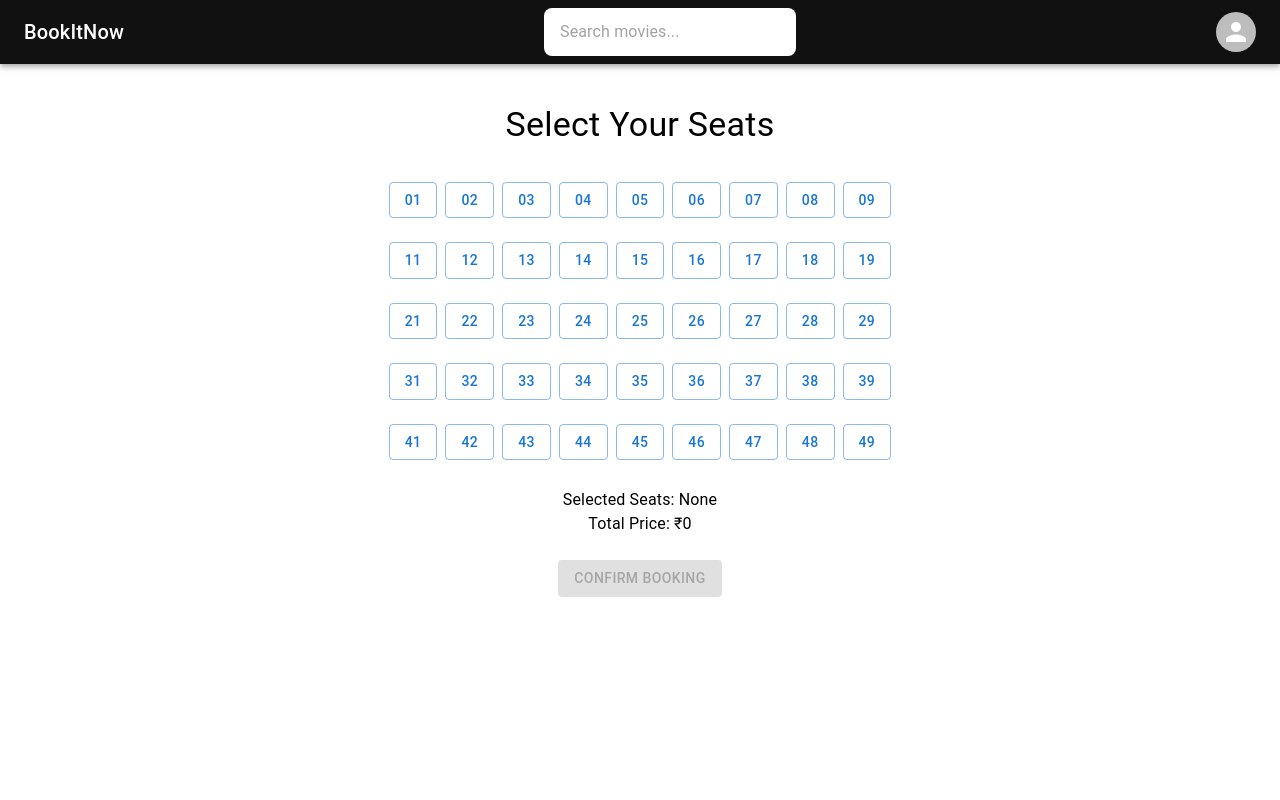
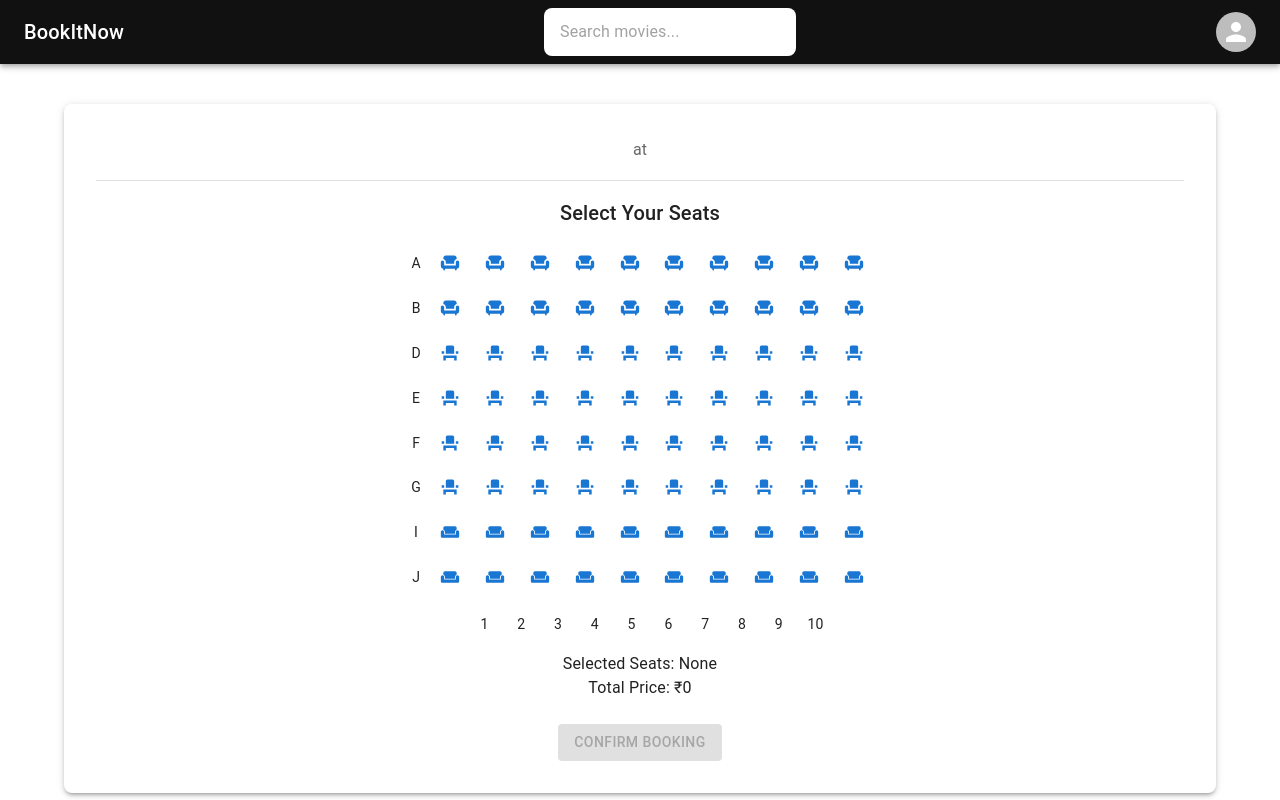
Before and after one commit to Bhushan1137/Movie-Ticket-Booking, a React (Create React App) app: page /seat-selection/1 in a window 1280 px wide. Built offline with nearby package versions, Linux system fonts and the light colour scheme; no server answers.

Commit message:
seat arrangement

```diff
--- a/src/components/DateTimeSelection.jsx
+++ b/src/components/DateTimeSelection.jsx
@@ -7,6 +7,9 @@ import {
   Box,
   ToggleButton,
   ToggleButtonGroup,
+  Paper,
+  Divider,
+  Fade,
 } from "@mui/material";
 import { useEffect, useState } from "react";
 import dayjs from "dayjs";
@@ -21,7 +24,7 @@ const generateNextFiveDates = () => {
 };
 
 function DateTimeSelection() {
-  const { id } = useParams();
+  const { id: movieId } = useParams();
   const navigate = useNavigate();
 
   const [selectedDate, setSelectedDate] = useState(null);
@@ -31,61 +34,63 @@ function DateTimeSelection() {
   useEffect(() => {
     const fetchMoviesData = async () => {
       try {
-        const response = await fetch(`${BASE_URL}/${id}?api_key=${API_KEY}`);
+        const response = await fetch(
+          `${BASE_URL}/${movieId}?api_key=${API_KEY}`
+        );
         const data = await response.json();
-        console.log("data: ", data);
-
-        if (!data || data.success === false) {
-          throw new Error("Movie Data Not Found");
-        }
+        if (!data || data.success === false) throw new Error("Movie Not Found");
         setMovieData(data);
-        console.log("movies data", movieData)
       } catch (error) {
-        console.error("Error in Fetching the Movie Details:", error);
+        console.error("Error fetching movie details:", error);
       }
     };
     fetchMoviesData();
-  }, [id]);
+  }, [movieId]);
 
   const handleContinue = () => {
     if (!selectedDate || !selectedTime) return;
 
-    navigate(`/seat-selection/${id}`, {
+    navigate(`/seat-selection/${movieId}`, {
       state: {
         date: selectedDate.format("YYYY-MM-DD"),
         time: selectedTime,
+        movieId,
       },
     });
   };
 
   return (
-    <Container sx={{ mt: 4 }}>
-      <Grid
+    <Container sx={{ mt: 4, maxWidth: "md" }}>
+      <Paper elevation={3} sx={{ p: 4, borderRadius: 3 }}>
+        <Grid container spacing={3} direction="column" alignItems="center">
+          <Grid item textAlign="center">
+            <Typography variant="h5" fontWeight="bold" gutterBottom>
+              {movieData.title}
+            </Typography>
+            <Box
               sx={{
                 display: "flex",
                 justifyContent: "center",
-          flexDirection: "column",
-          textAlign: "center",
+                gap: 1,
+                flexWrap: "wrap",
               }}
             >
-        <Typography variant="h4">{movieData.title}</Typography>
-        <Grid sx={{ display: "flex", gap: 2 }}>
               {movieData.genres?.map((genre) => (
                 <Typography
                   key={genre.id}
-      variant="subtitle1"
+                  variant="body2"
                   color="text.secondary"
                 >
                   {genre.name}
                 </Typography>
               ))}
+            </Box>
           </Grid>
-      </Grid>
-      <Typography variant="h4" fontWeight="bold" gutterBottom>
-        Select Date & Time
-      </Typography>
 
-      <Box sx={{ mt: 3 }}>
+          <Divider flexItem sx={{ my: 2 }} />
+
+          {/* Date Selection */}
+          <Grid item width="100%">
             <Typography variant="h6" gutterBottom>
               Choose a Date
             </Typography>
@@ -93,17 +98,55 @@ function DateTimeSelection() {
               exclusive
               value={selectedDate}
               onChange={(_, newDate) => setSelectedDate(newDate)}
-          sx={{ flexWrap: "wrap", gap: 2 }}
+              sx={{
+                display: "flex",
+                flexWrap: "wrap",
+                gap: 1,
+                justifyContent: "center",
+              }}
             >
               {generateNextFiveDates().map((date) => (
-            <ToggleButton key={date} value={date} sx={{ p: 2 }}>
-              {date.format("DD MMM YYYY")}
+                <ToggleButton
+                  key={date}
+                  value={date}
+                  size="small"
+                  sx={{
+                    px: 2,
+                    py: 1,
+                    fontSize: "0.8rem",
+                    borderRadius: 2,
+                    border: "2px solid",
+                    borderColor:
+                      selectedDate?.format("YYYY-MM-DD") ===
+                      date.format("YYYY-MM-DD")
+                        ? "secondary.main"
+                        : "grey.300",
+                    bgcolor:
+                      selectedDate?.format("YYYY-MM-DD") ===
+                      date.format("YYYY-MM-DD")
+                        ? "secondary.light"
+                        : "background.paper",
+                    color:
+                      selectedDate?.format("YYYY-MM-DD") ===
+                      date.format("YYYY-MM-DD")
+                        ? "secondary.contrastText"
+                        : "text.primary",
+                    transition: "all 0.2s ease-in-out",
+                    "&:hover": {
+                      borderColor: "secondary.main",
+                      bgcolor: "secondary.light",
+                      color:'secondary.contrastText'
+                    },
+                  }}
+                >
+                  {date.format("ddd, MMM D")}
                 </ToggleButton>
               ))}
             </ToggleButtonGroup>
-      </Box>
+          </Grid>
 
-      <Box sx={{ mt: 5 }}>
+          {/* Time Slot Selection */}
+          <Grid item width="100%" sx={{ mt: 3 }}>
             <Typography variant="h6" gutterBottom>
               Choose a Time Slot
             </Typography>
@@ -111,25 +154,72 @@ function DateTimeSelection() {
               exclusive
               value={selectedTime}
               onChange={(_, newTime) => setSelectedTime(newTime)}
-          sx={{ flexWrap: "wrap", gap: 2 }}
+              sx={{
+                display: "flex",
+                flexWrap: "wrap",
+                gap: 1,
+                justifyContent: "center",
+              }}
             >
               {timeSlots.map((slot) => (
-            <ToggleButton key={slot} value={slot} sx={{ p: 2 }}>
+                <ToggleButton
+                  key={slot}
+                  value={slot}
+                  size="small"
+                  sx={{
+                    px: 2,
+                    py: 1,
+                    fontSize: "0.8rem",
+                    borderRadius: 2,
+                    color:'text.primary',
+                    "&.Mui-selected": {
+                      borderColor: "secondary.main",
+                      backgroundColor: "secondary.light",
+                      color: "secondary.contrastText",
+                    },
+                    "&.Mui-selected:hover": {
+                      backgroundColor: "secondary.main",
+                    },
+                    "&:hover": {
+                      borderColor: "secondary.main",
+                      backgroundColor: "secondary.light",
+                      color: "secondary.contrastText",
+                    },
+                  }}
+                >
                   {slot}
                 </ToggleButton>
               ))}
             </ToggleButtonGroup>
+          </Grid>
+
+          {/* Summary Box */}
+          {selectedDate && selectedTime && (
+            <Fade in={true}>
+              <Box sx={{ mt: 3, p: 2, bgcolor: "grey.100", borderRadius: 2 }}>
+                <Typography variant="body2">
+                  <strong>Date:</strong> {selectedDate.format("YYYY-MM-DD")}
+                </Typography>
+                <Typography variant="body2">
+                  <strong>Time:</strong> {selectedTime}
+                </Typography>
               </Box>
+            </Fade>
+          )}
 
+          {/* Continue Button */}
           <Button
             variant="contained"
             color="primary"
-        sx={{ mt: 5 }}
+            size="medium"
+            sx={{ mt: 4 }}
             disabled={!selectedDate || !selectedTime}
             onClick={handleContinue}
           >
             Continue to Seat Selection
           </Button>
+        </Grid>
+      </Paper>
     </Container>
   );
 }
--- a/src/components/SeatSelection.js
+++ b/src/components/SeatSelection.js
@@ -1,113 +1,170 @@
 import { useState, useEffect } from "react";
-import { useNavigate, useParams } from "react-router-dom";
+import { useLocation, useNavigate } from "react-router-dom";
 import { auth, db } from "../firebase";
 import { doc, setDoc, getDoc } from "firebase/firestore";
-import { Container, Button, Typography, Grid, Box } from "@mui/material";
+import {
+  Container,
+  Button,
+  Typography,
+  Grid,
+  Box,
+  Paper,
+  Divider,
+} from "@mui/material";
+import ChairIcon from '@mui/icons-material/Chair';
+import EventSeatIcon from '@mui/icons-material/EventSeat';
+import WeekendIcon from '@mui/icons-material/Weekend';
 
-const SEAT_ROWS = 5;
-const SEAT_COLS = 9;
+const SEAT_ROWS = 10;
+const SEAT_COLS = 10;
 const TICKET_PRICE = 200;
 
+// Example: hide rows C and H (alphabetically). Provide from props or state.
+const HIDDEN_ROWS = ['C', 'H'];
+
+const getCategory = rowIndex => {
+  if (rowIndex <= 2) return 'silver';
+  if (rowIndex <= 6) return 'gold';
+  return 'premium';
+};
+
+const getSeatIcon = category => {
+  switch (category) {
+    case 'silver': return <ChairIcon fontSize="small" />;
+    case 'gold': return <EventSeatIcon fontSize="small" />;
+    case 'premium': return <WeekendIcon fontSize="small" />;
+    default: return <ChairIcon fontSize="small" />;
+  }
+};
+
 function SeatSelection() {
-  const { id } = useParams(); // Movie ID
+  const { state } = useLocation();
+  const { date, time, movieId } = state || {};
   const navigate = useNavigate();
   const [selectedSeats, setSelectedSeats] = useState([]);
   const [bookedSeats, setBookedSeats] = useState([]);
+  const [movieTitle, setMovieTitle] = useState('');
 
   useEffect(() => {
-    const fetchBookedSeats = async () => {
-      if (!auth.currentUser) return;
-      const bookingRef = doc(db, "bookings", `${auth.currentUser.uid}_${id}`);
-      const bookingSnap = await getDoc(bookingRef);
-      if (bookingSnap.exists()) {
-        setBookedSeats(bookingSnap.data().seats);
+    const fetchAll = async () => {
+      if (auth.currentUser) {
+        const bsRef = doc(db, "bookings", `${auth.currentUser.uid}_${movieId}`);
+        const bsSnap = await getDoc(bsRef);
+        if (bsSnap.exists()) setBookedSeats(bsSnap.data().seats || []);
       }
+      try {
+        const res = await fetch(`${process.env.REACT_APP_MOVIE_BASE_URL}/${movieId}?api_key=${process.env.REACT_APP_MOVIE_API_KEY}`);
+        const data = await res.json();
+        setMovieTitle(data.title || '');
+      } catch (e) { console.error(e); }
     };
-    fetchBookedSeats();
-  }, [id]);
+    fetchAll();
+  }, [movieId]);
 
-  const toggleSeat = (seat) => {
-    if (bookedSeats.includes(seat)) return; // Prevent selection of already booked seats
-    setSelectedSeats((prev) =>
-      prev.includes(seat) ? prev.filter((s) => s !== seat) : [...prev, seat]
+  const toggleSeat = seat => {
+    if (bookedSeats.includes(seat)) return;
+    setSelectedSeats(prev => prev.includes(seat)
+      ? prev.filter(s => s !== seat)
+      : [...prev, seat]
     );
   };
 
   const handleBooking = async () => {
-    if (!auth.currentUser) {
-      alert("Please log in to book tickets");
-      navigate("/login");
-      return;
-    }
-
+    if (!auth.currentUser) return navigate('/login', { replace: true });
     try {
-      const bookingRef = doc(db, "bookings", auth.currentUser.uid);
-      const userBookings = await getDoc(bookingRef);
-
-      const newBooking = {
-        movieId: id,
-        movieName: "Some Movie",
-        seats: selectedSeats,
-        totalPrice: selectedSeats.length * TICKET_PRICE,
-      };
-
-      const updatedBookings = userBookings.exists()
-        ? [...userBookings.data().bookings, newBooking]
-        : [newBooking];
-
-      await setDoc(bookingRef, { bookings: updatedBookings });
-
-      alert("Booking confirmed!");
-      navigate("/dashboard");
-    } catch (error) {
-      console.error("Error booking tickets:", error);
+      const bookingRef = doc(db, "bookings", `${auth.currentUser.uid}_${movieId}`);
+      await setDoc(bookingRef, {
+        seats: [...bookedSeats, ...selectedSeats],
+        date, time, movieId, movieTitle,
+      });
+      const userRef = doc(db, "bookings", auth.currentUser.uid);
+      const userSnap = await getDoc(userRef);
+      const prev = userSnap.exists() ? userSnap.data().bookings || [] : [];
+      const newBooking = { movieId, movieTitle, date, time, seats: selectedSeats, totalPrice: selectedSeats.length * TICKET_PRICE };
+      await setDoc(userRef, { bookings: [...prev, newBooking] });
+      alert('Booking confirmed!');
+      navigate('/dashboard');
+    } catch (err) {
+      console.error(err);
     }
   };
 
+  return (
+    <Container sx={{ mt: 5 }}>
+      <Paper elevation={3} sx={{ p: 4, textAlign: 'center', borderRadius: 2 }}>
+        <Typography variant="h5" fontWeight="bold">{movieTitle}</Typography>
+        <Typography variant="subtitle1" color="text.secondary" sx={{ mb: 2 }}>
+          {date} at {time}
+        </Typography>
+        <Divider sx={{ my: 2 }} />
+
+        <Typography variant="h6" gutterBottom>Select Your Seats</Typography>
+        <Box sx={{ display: 'flex', flexDirection: 'column', gap: 1, mt: 2 }}>
+          {[...Array(SEAT_ROWS)].map((_, ri) => {
+            const rowLetter = String.fromCharCode(65 + ri); // 'A', 'B', ...
+            if (HIDDEN_ROWS.includes(rowLetter)) {
+              return null;
+            }
+            const category = getCategory(ri);
+            return (
+              <Box key={rowLetter} sx={{ display: 'flex', alignItems: 'center', justifyContent: 'center', gap: 1 }}>
+                <Typography variant="body2" sx={{ width: 16 }}>{rowLetter}</Typography>
+                {[...Array(SEAT_COLS)].map((__, ci) => {
+                  const seatId = `${rowLetter}${ci + 1}`;
+                  const isBooked = bookedSeats.includes(seatId);
+                  const isSelected = selectedSeats.includes(seatId);
+                  const color = isBooked ? 'error' : isSelected ? 'secondary' : 'primary';
 
                   return (
-    <Container sx={{ textAlign: "center", mt: 5 }}>
-      <Typography variant="h4">Select Your Seats</Typography>
-
-      {/* Seat Layout */}
-      <Box sx={{ display: "grid", gap: 2, mt: 4 }}>
-        {[...Array(SEAT_ROWS)].map((_, row) => (
-          <Grid container justifyContent="center" key={row}>
-            {[...Array(SEAT_COLS)].map((_, col) => {
-              const seat = `${row}${col+1}`;
-              const isBooked = bookedSeats.includes(seat);
-              return (
                     <Button
-                  key={seat}
-                  variant={selectedSeats.includes(seat) ? "contained" : "outlined"}
-                  color={isBooked ? "error" : "primary"}
-                  sx={{ m: 0.5, minWidth: "40px" }}
-                  onClick={() => toggleSeat(seat)}
+                      key={seatId}
+                      variant={isSelected ? 'contained' : 'outlined'}
+                      color={color}
+                      size="small"
+                      onClick={() => toggleSeat(seatId)}
                       disabled={isBooked}
+                      sx={{
+                        minWidth: 32, minHeight: 32,
+                        p: 0,
+                        m: 0.3,
+                        borderRadius: 0.5,
+                        border:'none',
+                      }}
                     >
-                  {seat}
+                      {getSeatIcon(category)}
                     </Button>
                   );
                 })}
-          </Grid>
+              </Box>
+            );
+          })}
+          {/* Column numbers at bottom */}
+          <Box sx={{ display: 'flex', justifyContent: 'center', mt: 1 }}>
+            <Typography variant="body2" sx={{ width: 20 }}> </Typography>
+            {[...Array(SEAT_COLS)].map((_, ci) => (
+              <Typography key={ci} variant="body2" sx={{ width: 32, textAlign: 'center', m: 0.3 }}>
+                {ci + 1}
+              </Typography>
             ))}
           </Box>
+        </Box>
 
-      {/* Booking Details */}
-      <Typography sx={{ mt: 3 }}>
-        Selected Seats: {selectedSeats.join(", ") || "None"}
+        {/* Booking summary */}
+        <Typography sx={{ mt: 2 }}>
+          Selected Seats: {selectedSeats.join(', ') || 'None'}
         </Typography>
         <Typography>Total Price: ₹{selectedSeats.length * TICKET_PRICE}</Typography>
 
         <Button
           variant="contained"
           color="secondary"
+          sx={{ mt: 3 }}
+          disabled={!selectedSeats.length}
           onClick={handleBooking}
-        sx={{ mt: 3 }}
-        disabled={selectedSeats.length === 0}
         >
           Confirm Booking
         </Button>
+      </Paper>
     </Container>
   );
 }
```
Lines whose indentation alone changed are shown as unchanged.
